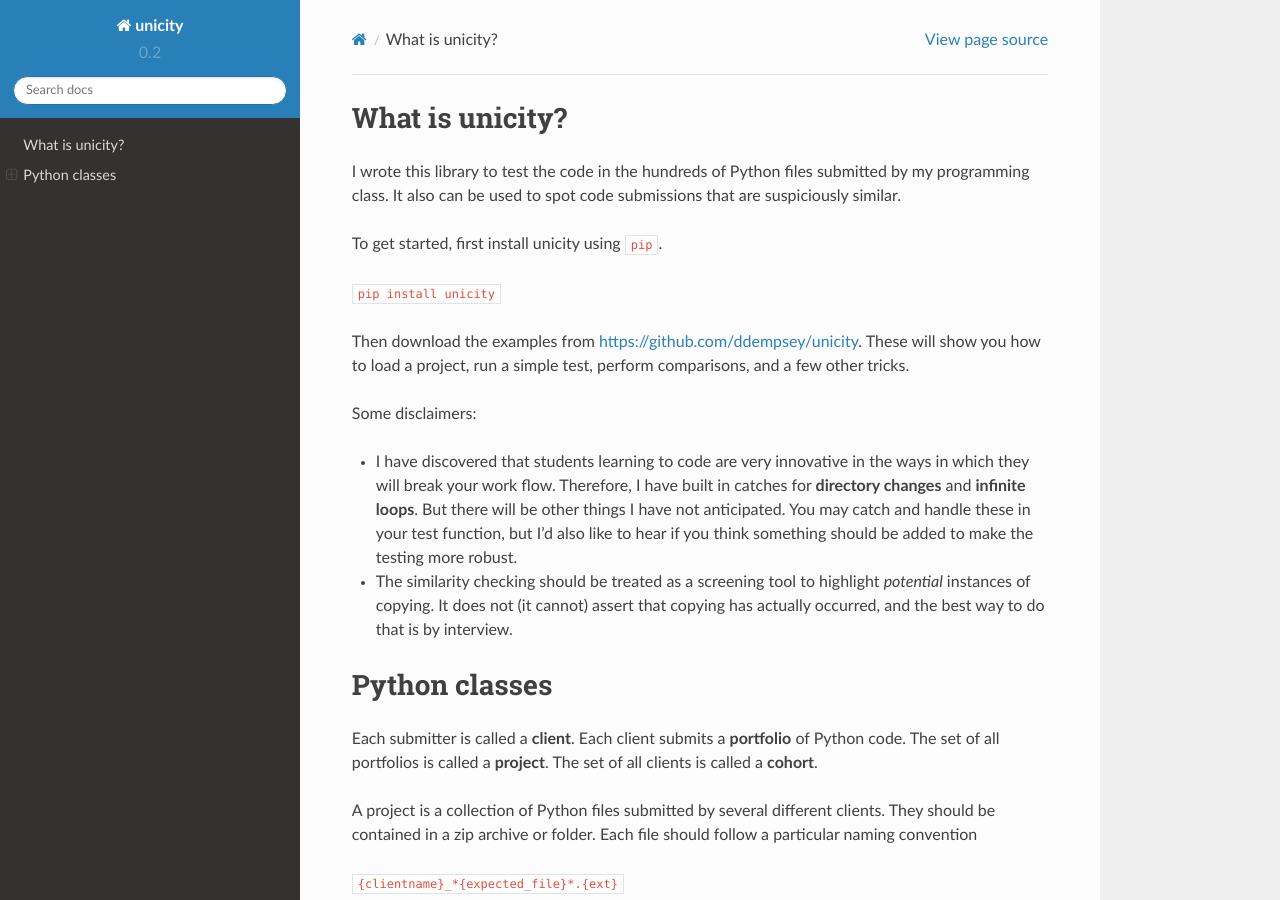
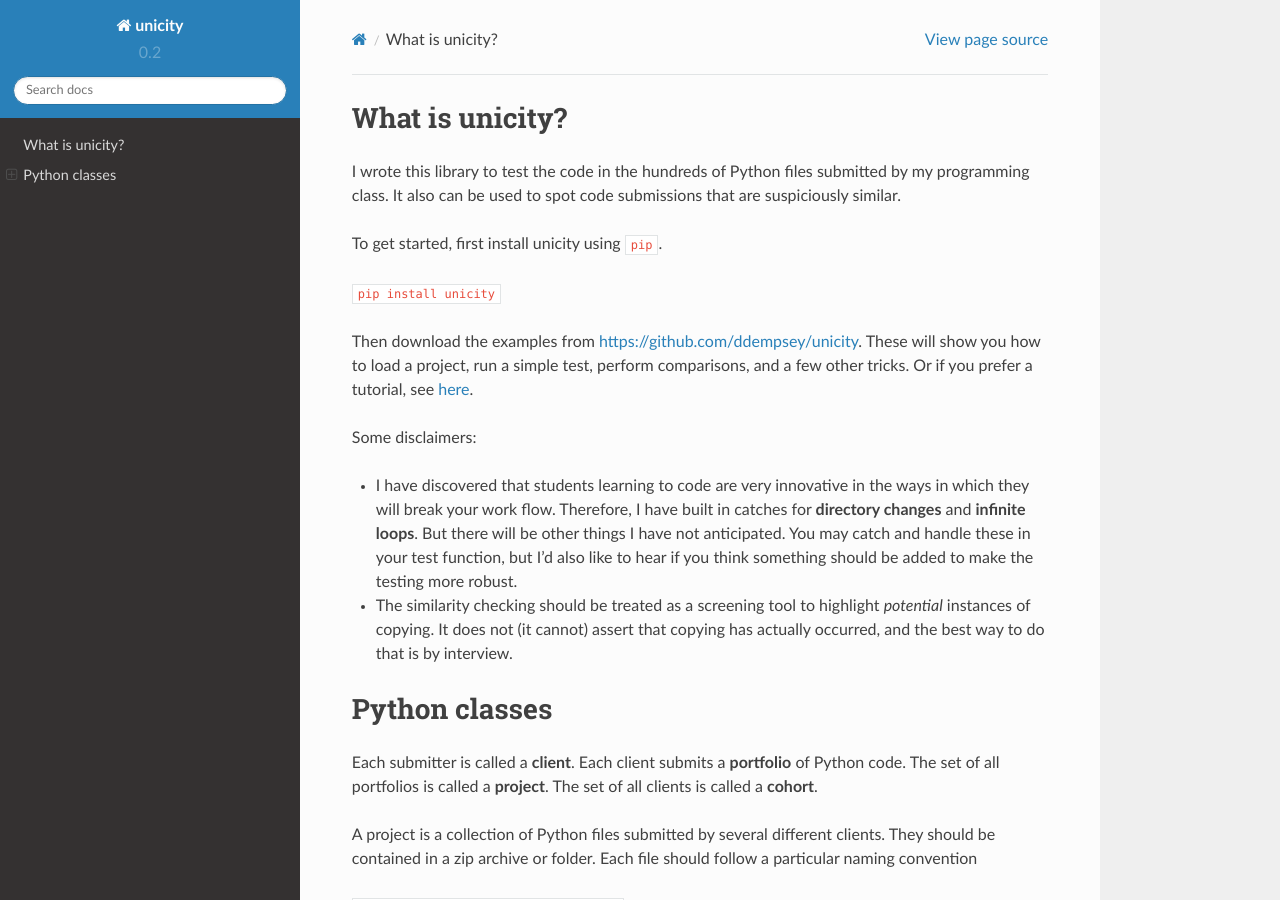
Before and after one commit to dwu402/unicity, a Sphinx documentation site: the page built from docs/index.rst, in a window 1280 px wide and 900 px high. Built offline with Sphinx 7.4.7 and the Read the Docs theme 2.0.0, drawn with Linux system fonts in a browser that asks for light colours.

Commit message:
update docs

```diff
--- a/docs/.build/html/_sources/index.rst.txt
+++ b/docs/.build/html/_sources/index.rst.txt
@@ -13,7 +13,7 @@
 ``pip install unicity``
 
 Then download the examples from `https://github.com/ddempsey/unicity
-<https://github.com/ddempsey/unicity>`_. These will show you how to load a project, run a simple test, perform comparisons, and a few other tricks.
+<https://github.com/ddempsey/unicity>`_. These will show you how to load a project, run a simple test, perform comparisons, and a few other tricks. Or if you prefer a tutorial, see `here <https://sites.google.com/view/dempsey-research-group/unicity>`_.
 
 Some disclaimers:
 
--- a/docs/.build/html/index.html
+++ b/docs/.build/html/index.html
@@ -174,7 +174,7 @@
 <p>I wrote this library to test the code in the hundreds of Python files submitted by my programming class. It also can be used to spot code submissions that are suspiciously similar.</p>
 <p>To get started, first install unicity using <code class="docutils literal"><span class="pre">pip</span></code>.</p>
 <p><code class="docutils literal"><span class="pre">pip</span> <span class="pre">install</span> <span class="pre">unicity</span></code></p>
-<p>Then download the examples from <a class="reference external" href="https://github.com/ddempsey/unicity">https://github.com/ddempsey/unicity</a>. These will show you how to load a project, run a simple test, perform comparisons, and a few other tricks.</p>
+<p>Then download the examples from <a class="reference external" href="https://github.com/ddempsey/unicity">https://github.com/ddempsey/unicity</a>. These will show you how to load a project, run a simple test, perform comparisons, and a few other tricks. Or if you prefer a tutorial, see <a class="reference external" href="https://sites.google.com/view/dempsey-research-group/unicity">here</a>.</p>
 <p>Some disclaimers:</p>
 <ul class="simple">
 <li>I have discovered that students learning to code are very innovative in the ways in which they will break your work flow. Therefore, I have built in catches for <strong>directory changes</strong> and <strong>infinite loops</strong>. But there will be other things I have not anticipated. You may catch and handle these in your test function, but I’d also like to hear if you think something should be added to make the testing more robust.</li>
--- a/docs/index.rst
+++ b/docs/index.rst
@@ -13,7 +13,7 @@
 ``pip install unicity``
 
 Then download the examples from `https://github.com/ddempsey/unicity
-<https://github.com/ddempsey/unicity>`_. These will show you how to load a project, run a simple test, perform comparisons, and a few other tricks.
+<https://github.com/ddempsey/unicity>`_. These will show you how to load a project, run a simple test, perform comparisons, and a few other tricks. Or if you prefer a tutorial, see `here <https://sites.google.com/view/dempsey-research-group/unicity>`_.
 
 Some disclaimers:
 
```
Also changed, not shown: docs/.build/html/searchindex.js, 2 other files.
